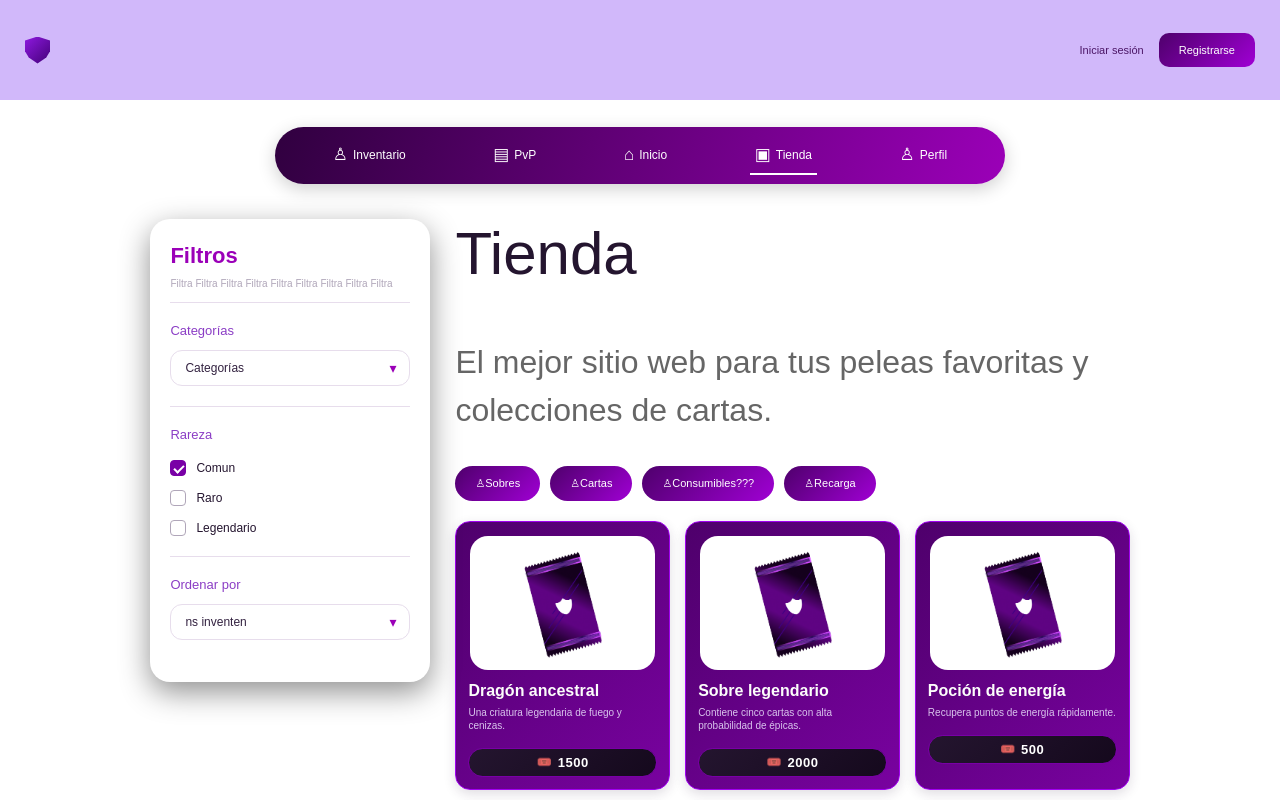
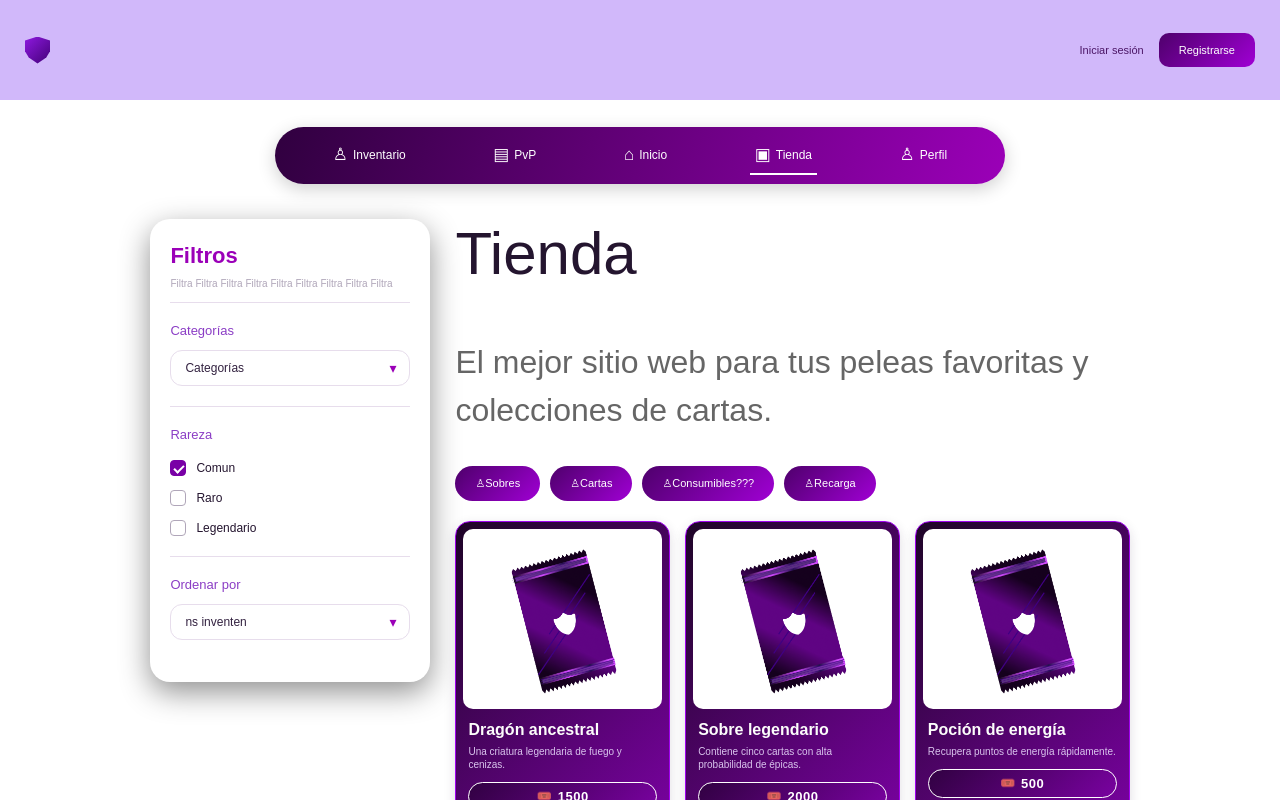
Before and after one commit to ImYure/FT-TPI, a React (Vite) app: page /tienda in a window 1280 px wide. Shown: the top 800 px of the page. Built offline with nearby package versions, Linux system fonts and the light colour scheme.

Commit message:
se ajusto las tarjetas de la tienda

```diff
--- a/src/App.css
+++ b/src/App.css
@@ -481,23 +481,23 @@ width: 100%;          /* Ocupa el 100% del contenedor padre */
   box-shadow: 0 4px 12px rgba(48, 25, 61, 0.15);
   display: flex;
   flex-direction: column;
-background: linear-gradient(135deg, #4e006b, #7902a0);
+  background: linear-gradient(135deg, #1e0527, #7902a0);
 }
 
 .tarjeta-producto__imagen-contenedor {
-  margin: 14px 14px 0 14px; /* Crea el espacio alrededor (arriba y laterales) dentro de la tarjeta morada */
-  padding: 12px; /* Reducido de 20px a 12px */
+  margin: 7px 7px 0 7px; /* Crea el espacio alrededor (arriba y laterales) dentro de la tarjeta morada */
+  padding: 15px; /* Reducido de 20px a 12px */
   display: flex;
   justify-content: center;
   align-items: center;
   background: white;
   box-sizing: border-box;
-  border-radius: 18px; /* Ligeramente más pequeño */
+  border-radius: 10px; /* Ligeramente más pequeño */
 }
 
 .tarjeta-producto img {
   width: 100%;
-  height: 110px; /* Reducido de 160px a 110px */
+  height: 150px; /* Reducido de 160px a 110px */
   object-fit: contain;
 }
 
@@ -526,11 +526,12 @@ background: linear-gradient(135deg, #4e006b, #7902a0);
   align-items: center;
   justify-content: center;
   gap: 6px;
-  margin-top: 10px;
-  background: linear-gradient(135deg, #24152f, #15091d);
-  border: 1px solid #7900a6;
+  margin-top: 5px;
+  background: linear-gradient(135deg, #310142, #7902a0);
+  border: 1px solid #ffffff;
   border-radius: 50px;
   padding: 6px 10px; /* Más compacto */
+  margin-bottom: 3px; /* Eliminado el margen inferior */
 }
 
 .tarjeta-producto__icono-moneda {
```
